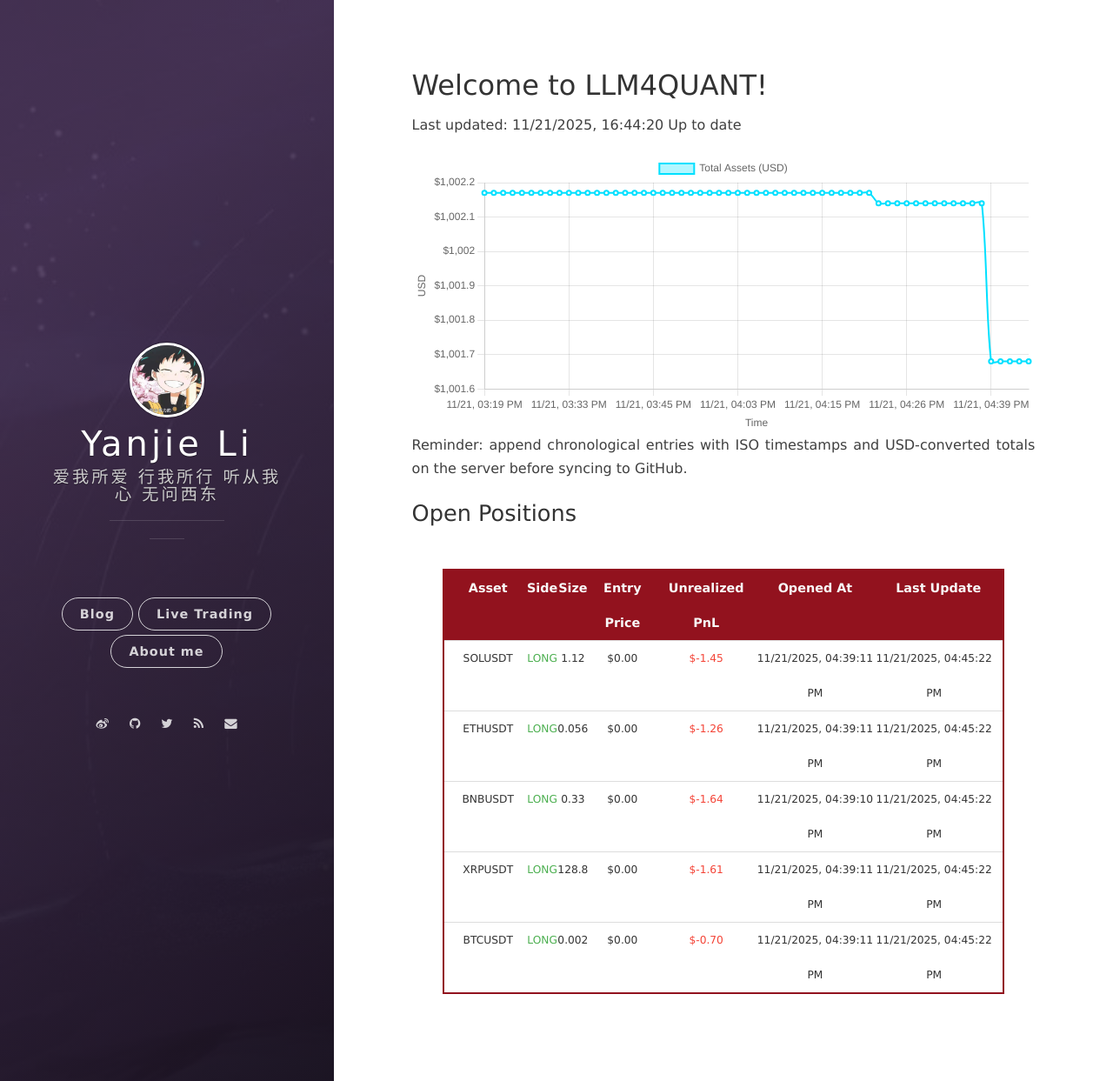
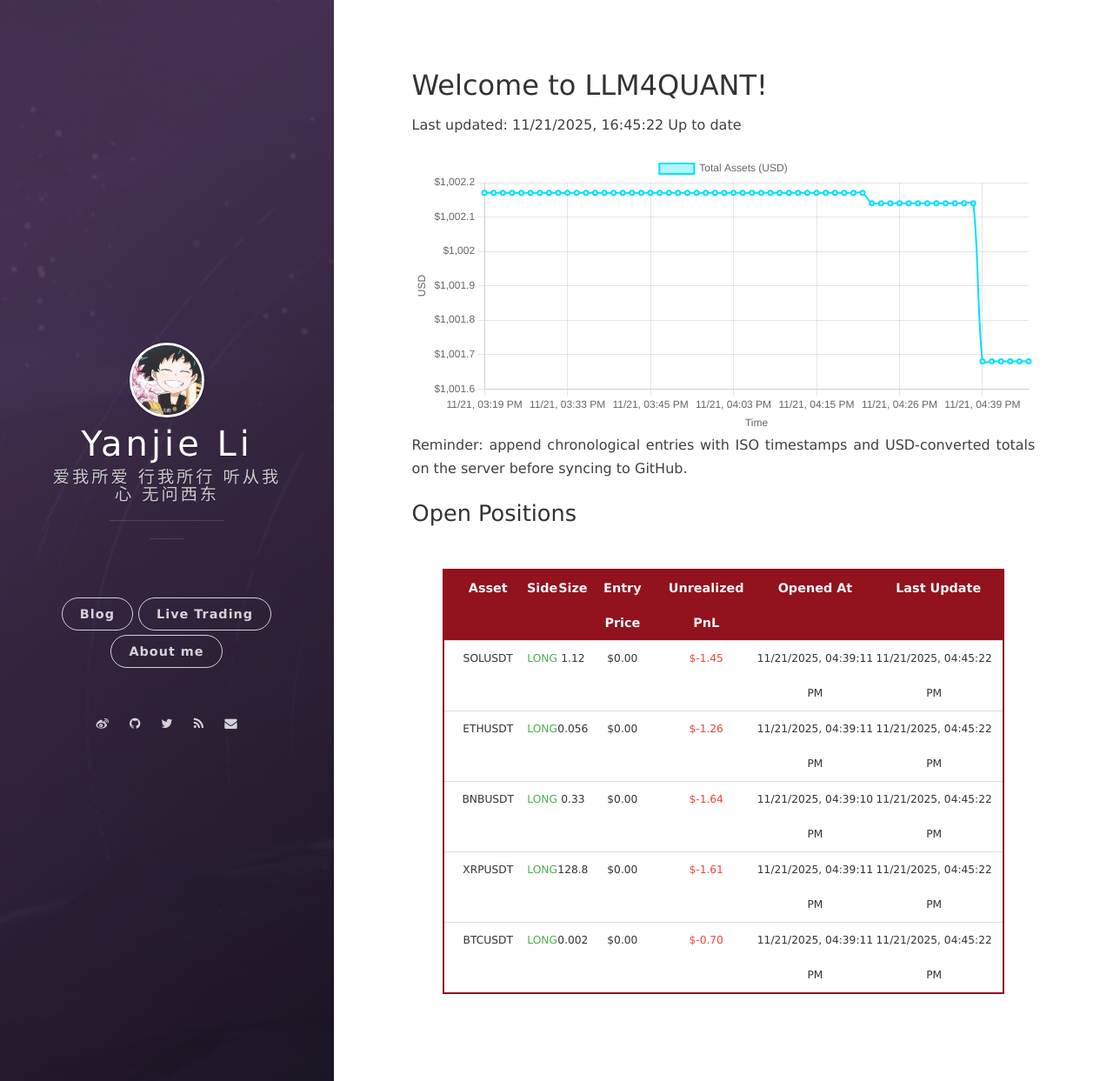
Before and after one commit to leeyegy/leeyegy.github.io, a Jekyll site: the page built from live-trading.html, in a window 1280 px wide and 1243 px high. Shown: the whole window at 87% size. Built offline with Jekyll 4.4.1, drawn with Linux system fonts in a browser that asks for light colours; nearby versions of some CDN libraries.

Commit message:
AccountMonitor: update balance history 2025-11-22T00:45:22+08:00

```diff
--- a/assets/data/binance/balance-history.json
+++ b/assets/data/binance/balance-history.json
@@ -1,5 +1,5 @@
 {
-  "generatedAt": "2025-11-22T00:44:20+08:00",
+  "generatedAt": "2025-11-22T00:45:22+08:00",
   "asset": "total_usd_value",
   "history": [
     {
@@ -237,6 +237,10 @@
     {
       "timestamp": "2025-11-22T00:44:20+08:00",
       "totalUsd": 1001.6776641
+    },
+    {
+      "timestamp": "2025-11-22T00:45:22+08:00",
+      "totalUsd": 1001.6776641
     }
   ]
 }
```
